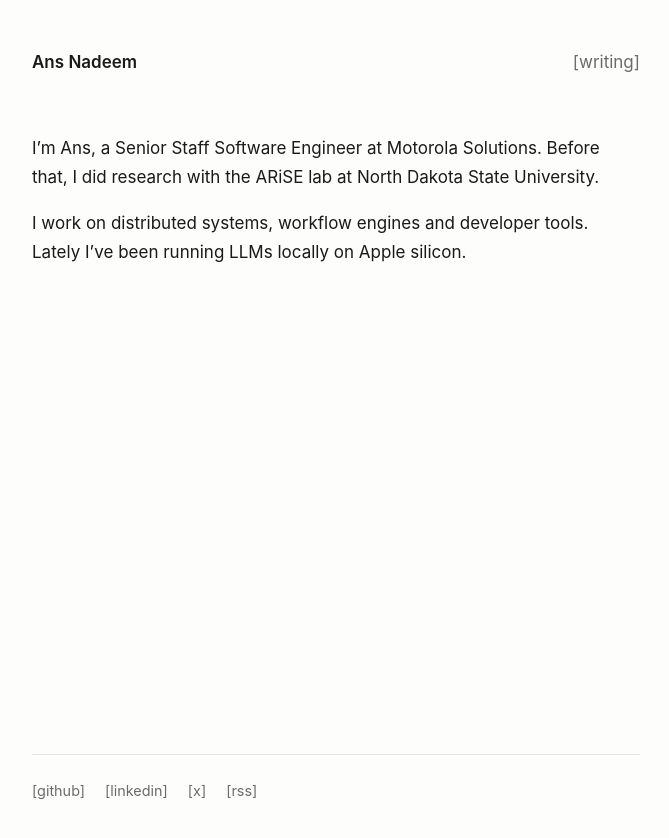
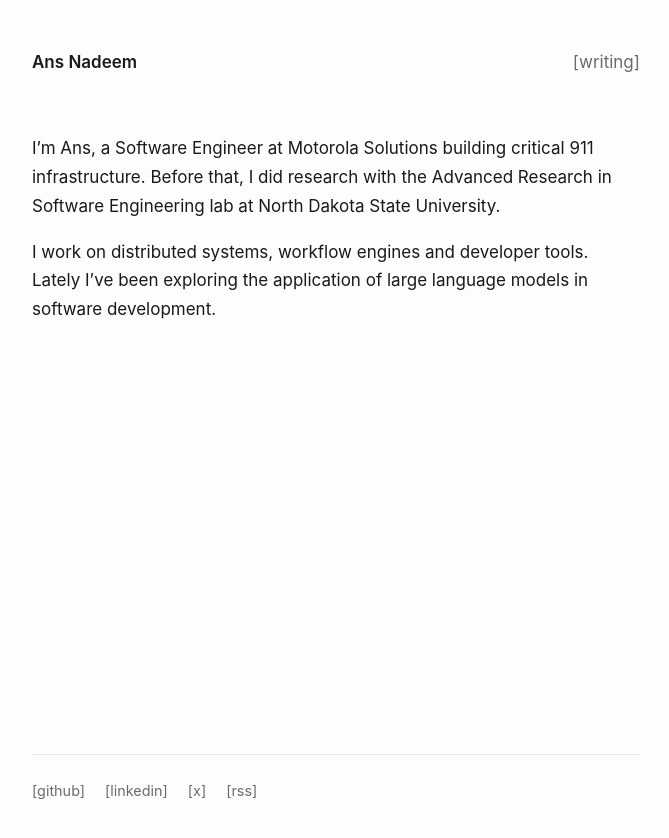
Before and after one commit to ansnadeem/ansnadeem.github.io, a Jekyll site: the page built from index.md, in a window 1280 px wide. Shown: the top 838 px of the page, without its empty margins (304-973 px from the left). Built offline with Jekyll 4.4.1, drawn with Linux system fonts in a browser that asks for light colours.

Commit message:
Update about text
Co-Authored-By: Claude Opus 5.5 <noreply@anthropic.com>
Claude-Session: https://claude.ai/code/session_01N1pceJkrpW3Qd329cZGwLS

```diff
--- a/index.md
+++ b/index.md
@@ -2,6 +2,6 @@
 layout: default
 ---
 
-I'm Ans, a Senior Staff Software Engineer at Motorola Solutions. Before that, I did research with the ARiSE lab at North Dakota State University.
+I'm Ans, a Software Engineer at Motorola Solutions building critical 911 infrastructure. Before that, I did research with the Advanced Research in Software Engineering lab at North Dakota State University.
 
-I work on distributed systems, workflow engines and developer tools. Lately I've been running LLMs locally on Apple silicon.
+I work on distributed systems, workflow engines and developer tools. Lately I've been exploring the application of large language models in software development.
```
